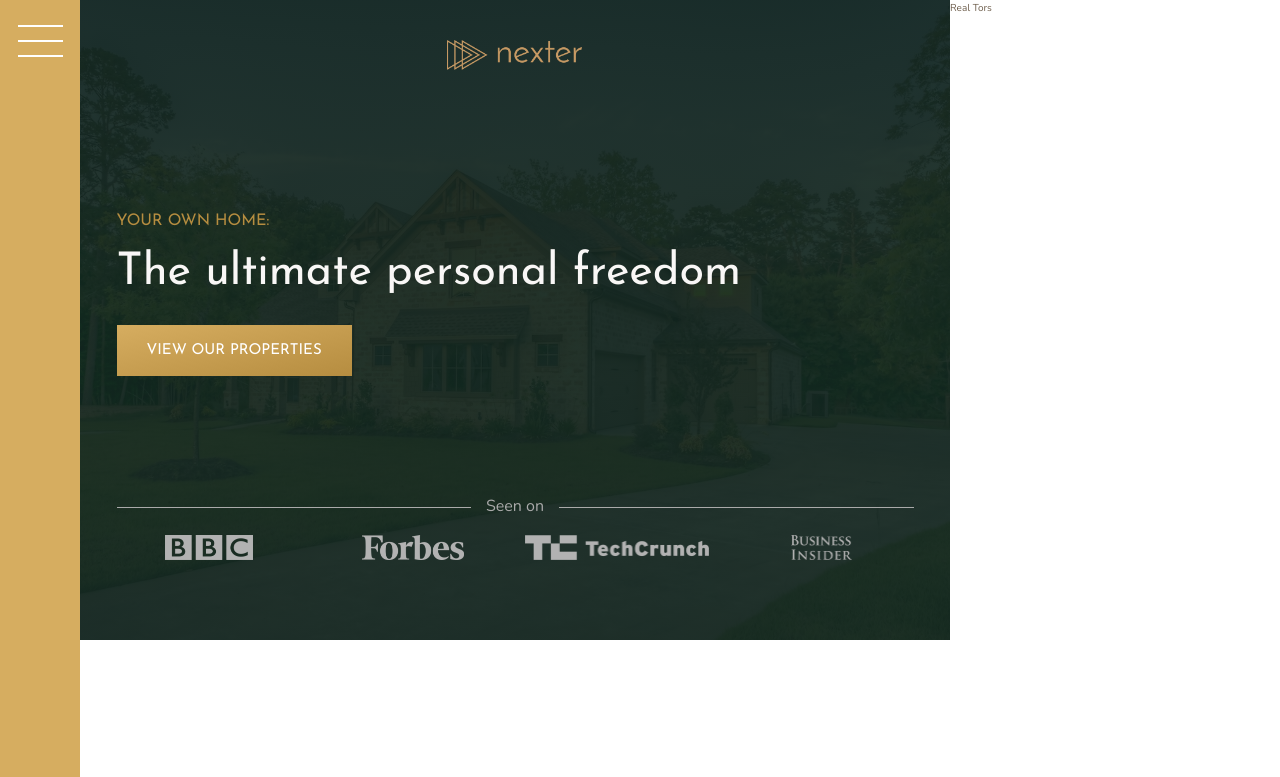
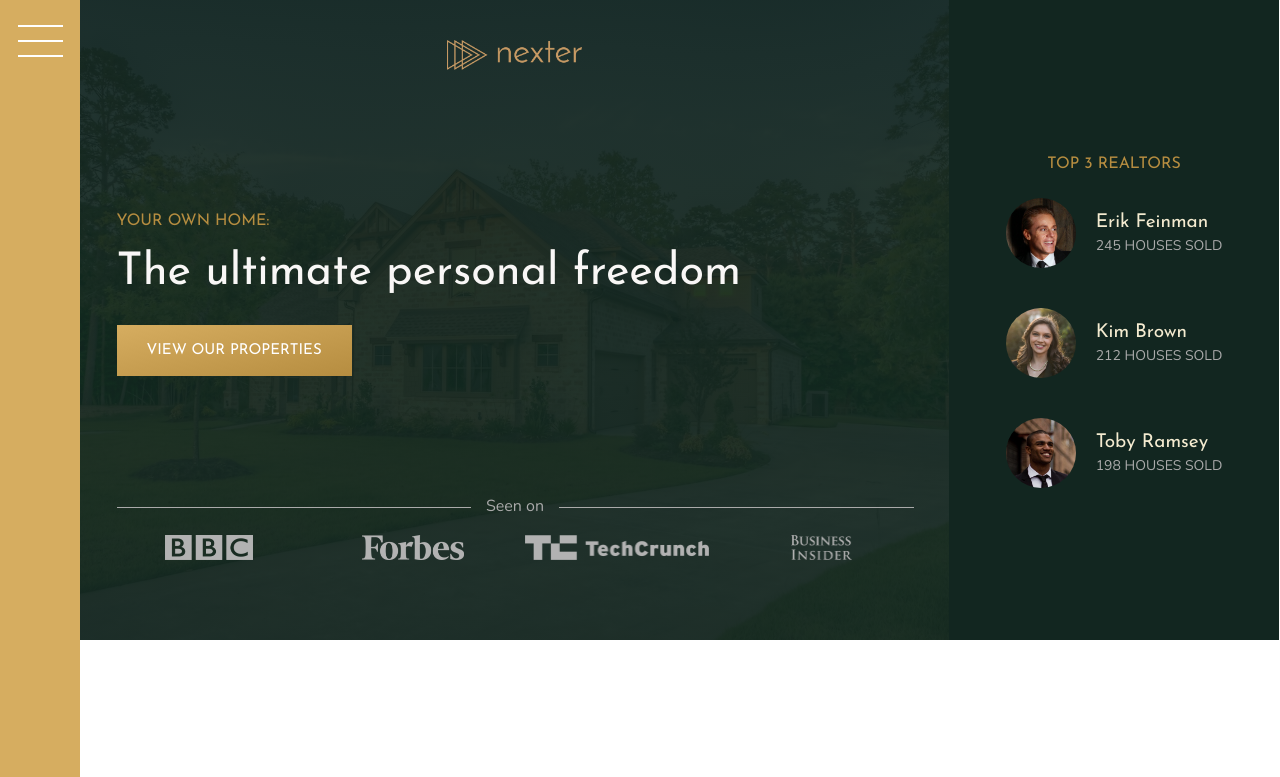
Before and after one commit to Erfan-021/3-Nexter, a website: page index.html in a window 1280 px wide. Shown: the top 777 px of the page. Drawn offline with nearby package versions, Linux system fonts and the light colour scheme.

Commit message:
feat(Core/Pages): Home - Realtors section

```diff
--- a/index.html
+++ b/index.html
@@ -42,7 +42,28 @@
     <!--------------------------------->
     <!-- REALTORS -->
     <!--------------------------------->
-    <div class="realtors">Real Tors</div>
+    <div class="realtors">
+      <h3 class="heading-3">top 3 realtors</h3>
+      <div class="realtors__list">
+        <img src="img/realtor-1.jpeg" alt="realtor 1 picture" class="realtors__img" />
+        <div class="realtors__details">
+          <h4 class="heading-4 heading-4--light">Erik Feinman</h4>
+          <p class="realtors__solds">245 houses sold</p>
+        </div>
+
+        <img src="img/realtor-2.jpeg" alt="realtor 2 picture" class="realtors__img" />
+        <div class="realtors__details">
+          <h4 class="heading-4 heading-4--light">Kim Brown</h4>
+          <p class="realtors__solds">212 houses sold</p>
+        </div>
+
+        <img src="img/realtor-3.jpeg" alt="realtor 3 picture" class="realtors__img" />
+        <div class="realtors__details">
+          <h4 class="heading-4 heading-4--light">Toby Ramsey</h4>
+          <p class="realtors__solds">198 houses sold</p>
+        </div>
+      </div>
+    </div>
 
     <!--------------------------------->
     <!-- SECTION FEATURE -->
--- a/sass/_realtors.scss
+++ b/sass/_realtors.scss
@@ -1,3 +1,34 @@
 .realtors {
+  transform: translateX(-1px);
+  background-color: $color-secondary;
   grid-column: col-start 7 / full-end;
+
+  padding: 3rem;
+  display: grid;
+  align-content: center;
+  justify-content: center;
+  justify-items: center;
+  row-gap: 2rem;
+
+  &__list {
+    display: grid;
+    grid-template-columns: min-content max-content;
+    align-items: center;
+    justify-items: center;
+    row-gap: 5vh;
+    column-gap: 2rem;
+  }
+
+  &__img {
+    height: 7rem;
+    width: 7rem;
+    border-radius: 50%;
+  }
+
+  &__solds {
+    font-size: 1.4rem;
+    text-transform: uppercase;
+    color: $color-grey-light-2;
+    margin-top: -3px;
+  }
 }
```
Also changed, not shown: css/style.css.
